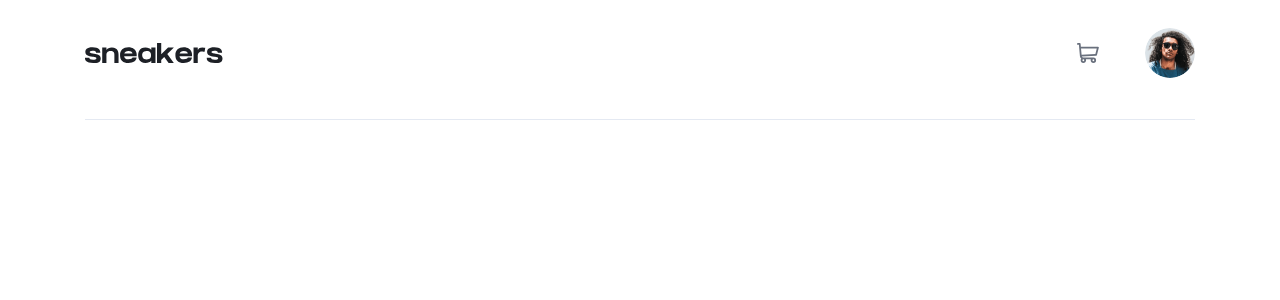
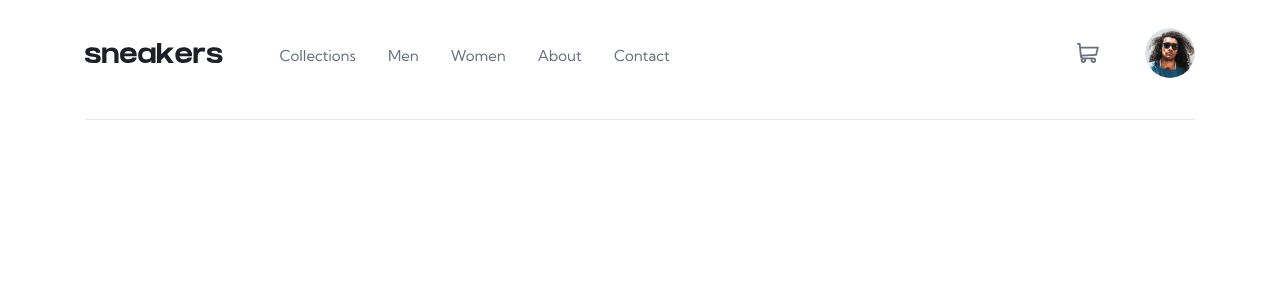
Before and after one commit to olppaemi/ecommerce-product-page, a Next.js app: page / in a window 1280 px wide. Shown: the top 300 px of the page. Built offline with nearby package versions, Linux system fonts and the light colour scheme.

Commit message:
fix: nav bar visibility

```diff
--- a/src/components/NavBar/NavBar.tsx
+++ b/src/components/NavBar/NavBar.tsx
@@ -1,7 +1,7 @@
 import Link from "next/link";
 import Logo from "components/icons/Logo";
 import * as S from "./styles";
-import { useEffect, useState } from "react";
+import { useState } from "react";
 import Menu from "components/icons/Menu";
 import Cart from "components/icons/Cart";
 import NavList from "./NavList";
@@ -9,40 +9,23 @@ import Center from "components/common/Center";
 
 const NavBar = () => {
   const [showMenu, setShowMenu] = useState(false);
-  const [mobile, setMobile] = useState(false);
-
   const openMenu = () => setShowMenu(true);
   const closeMenu = () => setShowMenu(false);
-
-  useEffect(() => {
-    const resize = () => {
-      if (window.innerWidth <= 768) {
-        setMobile(true);
-        setShowMenu(false);
-      } else {
-        setMobile(false);
-        setShowMenu(true);
-      }
-    };
-    window.addEventListener("resize", resize);
-    return () => window.removeEventListener("resize", resize);
-  }, []);
 
   return (
     <Center>
       <S.NavBar>
         <S.Nav>
-          {mobile && (
-            <S.MenuIcon onClick={openMenu}>
-              <Menu />
-            </S.MenuIcon>
-          )}
+          <S.MenuIcon onClick={openMenu}>
+            <Menu />
+          </S.MenuIcon>
+
           <Link href="/">
             <a>
               <Logo />
             </a>
           </Link>
-          {showMenu && <NavList mobile={mobile} closeMenu={closeMenu} />}
+          <NavList showMenu={showMenu} closeMenu={closeMenu} />
         </S.Nav>
         <S.Status>
           <S.Cart>
--- a/src/components/NavBar/NavList/NavList.tsx
+++ b/src/components/NavBar/NavList/NavList.tsx
@@ -3,21 +3,20 @@ import Link from "next/link";
 import * as S from "./styles";
 
 const NavList = ({
-  mobile,
+  showMenu,
   closeMenu,
 }: {
-  mobile: boolean;
+  showMenu: boolean;
   closeMenu(): void;
 }) => {
   return (
-    <S.Container>
+    <S.Container $showMenu={showMenu}>
       <S.Background onClick={closeMenu} />
       <S.NavContainer>
-        {mobile && (
-          <S.CloseIcon onClick={closeMenu}>
-            <Close />
-          </S.CloseIcon>
-        )}
+        <S.CloseIcon onClick={closeMenu}>
+          <Close />
+        </S.CloseIcon>
+
         <S.NavList>
           <S.NavItem onClick={closeMenu}>
             <Link href="/">
--- a/src/components/NavBar/NavList/styles.ts
+++ b/src/components/NavBar/NavList/styles.ts
@@ -2,7 +2,11 @@ import styled from "styled-components";
 import media from "styles/media";
 import { rem } from "styles/utils";
 
-export const Container = styled.div``;
+export const Container = styled.div<{ $showMenu: boolean }>`
+  @media (max-width: ${media.md}) {
+    display: ${({ $showMenu }) => ($showMenu ? "block" : "none")};
+  }
+`;
 
 export const Background = styled.div`
   @media (max-width: ${media.md}) {
@@ -16,7 +20,12 @@ export const Background = styled.div`
 `;
 
 export const CloseIcon = styled.div`
-  cursor: pointer;
+  display: none;
+
+  @media (max-width: ${media.md}) {
+    display: block;
+    cursor: pointer;
+  }
 `;
 
 export const NavContainer = styled.div`
--- a/src/components/NavBar/styles.ts
+++ b/src/components/NavBar/styles.ts
@@ -27,8 +27,12 @@ export const Cart = styled.div`
 `;
 
 export const MenuIcon = styled.div`
-  margin-right: ${rem(16)};
-  cursor: pointer;
+  display: none;
+  @media (max-width: ${media.md}) {
+    display: block;
+    margin-right: ${rem(16)};
+    cursor: pointer;
+  }
 `;
 
 export const Status = styled.div`
```
Also changed, not shown: src/hooks/useWindowSize.ts (added, +23 -0 lines).
